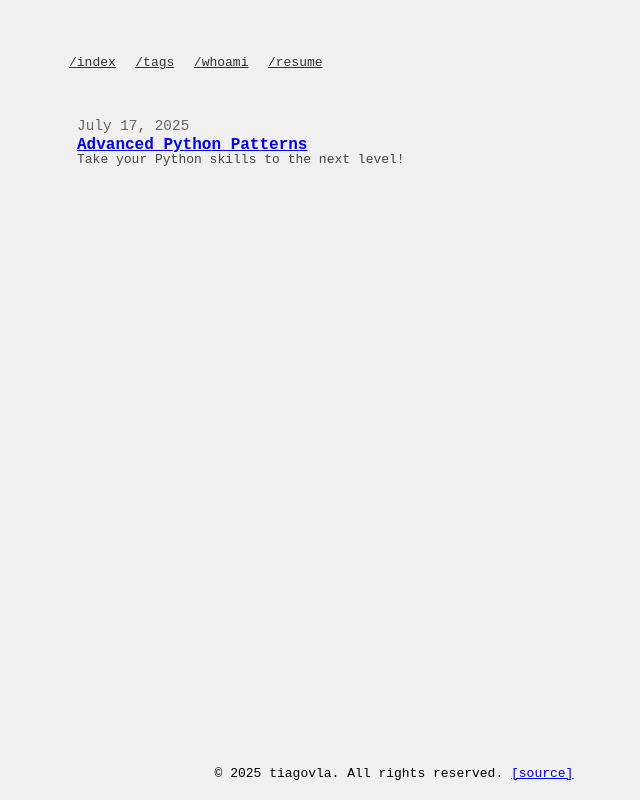
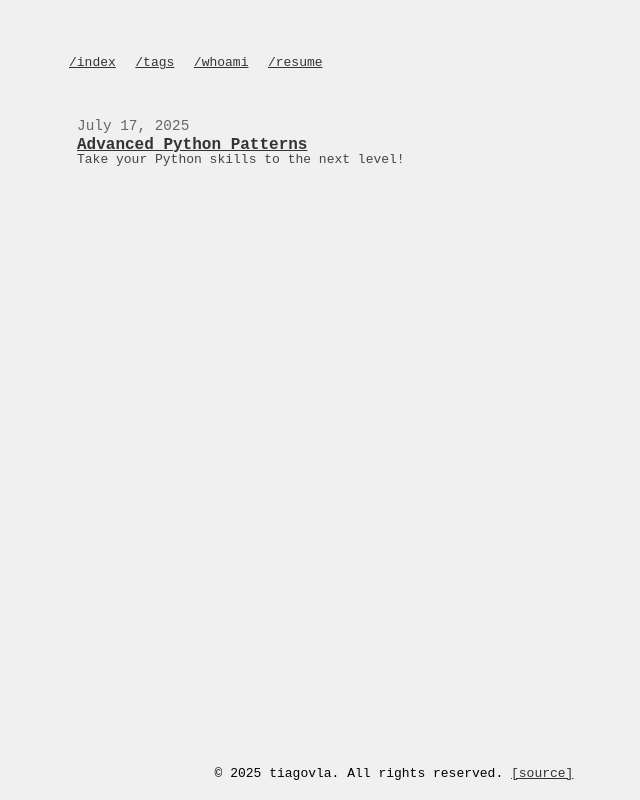
Before and after one commit to tiagovla/tiagovla.github.io, an Astro site: page /blog in a window 1280 px wide. Shown: the whole page, without its empty margins (246-886 px from the left). Built offline with nearby package versions, Linux system fonts and the light colour scheme; Astro itself is replaced by a stand-in of ours; a small style sheet from the web is missing.

Commit message:
fix: all links should look like the same

```diff
--- a/src/styles/main.css
+++ b/src/styles/main.css
@@ -50,9 +50,12 @@ nav {
     flex-wrap: wrap;
 }
 
-nav a {
+a {
     text-decoration: underline;
     color: #333;
+}
+
+nav a {
     padding-right: 1.5em;
 }
 
```
